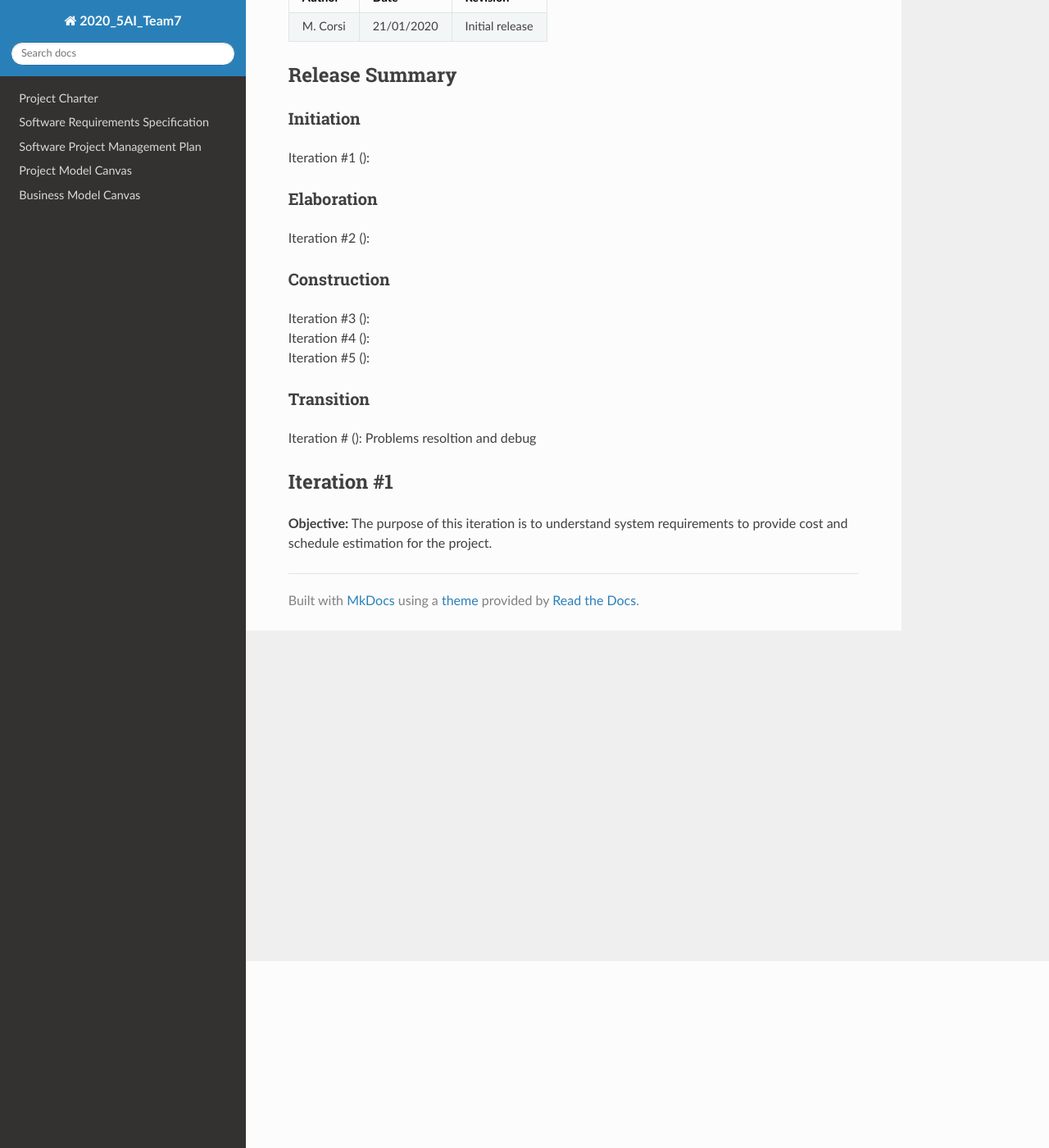
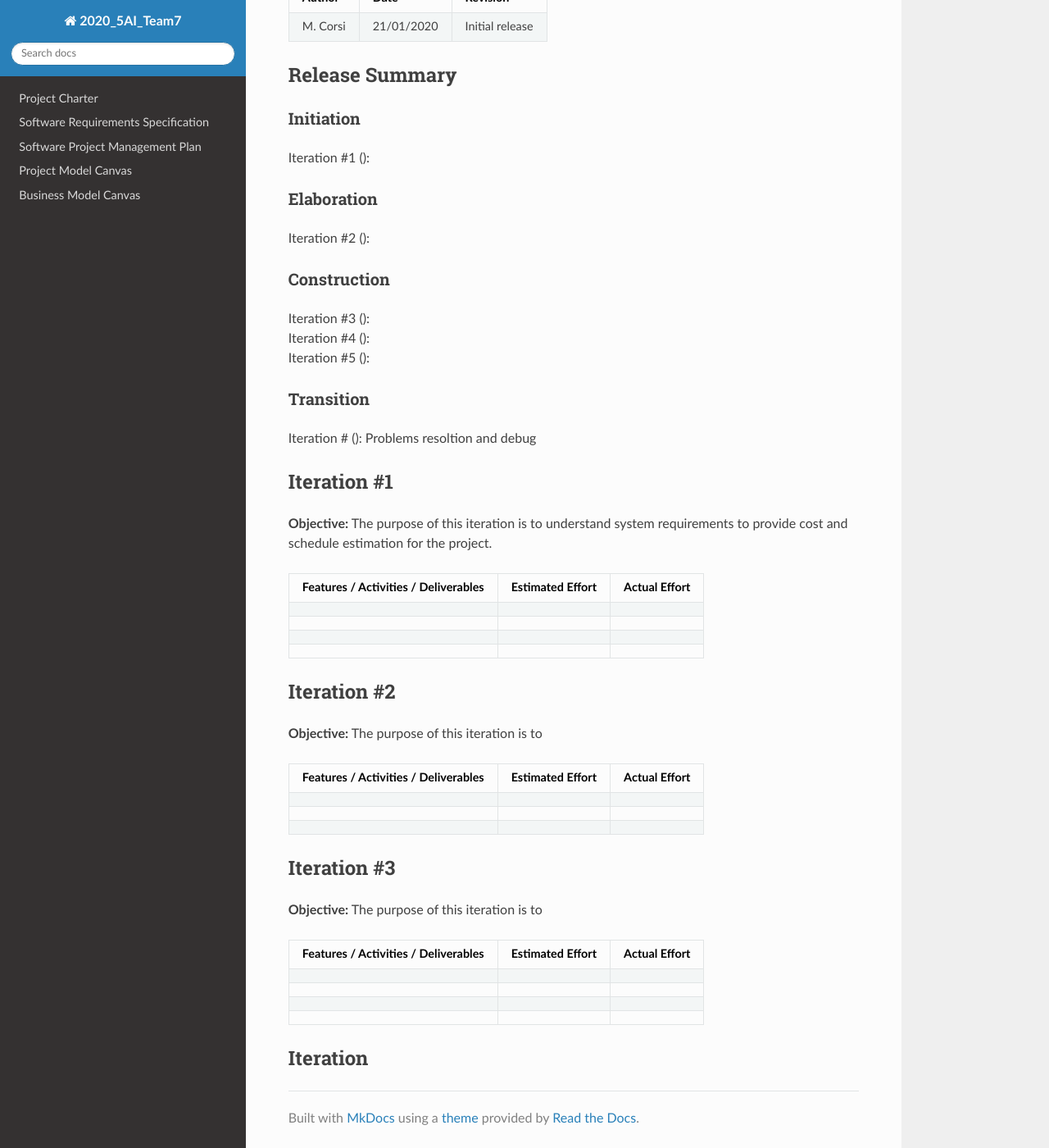
Before and after one commit to Fr0stBob/2020-5Ai-team7-Corsi, an MkDocs documentation site: the page built from docs/Release Plan.md, in a window 1280 px wide and 1400 px high, scrolled down 228 px. Shown: the whole window at 82% size. Built offline with MkDocs 1.6.1, drawn with Linux system fonts in a browser that asks for light colours; nearby versions of some CDN libraries.

Commit message:
Update Release Plan.md

```diff
--- a/docs/Release Plan.md
+++ b/docs/Release Plan.md
@@ -20,3 +20,31 @@ Iteration # (): Problems resoltion and debug
 
 ## Iteration #1
 **Objective:** The purpose of this iteration is to understand system requirements to provide cost and schedule estimation for the project.
+
+| Features / Activities / Deliverables | Estimated Effort | Actual Effort |
+| --- | --- | --- |
+|  |  |  |
+|  |  |  |
+|  |  |  |
+|  |  |  |
+
+## Iteration #2
+**Objective:** The purpose of this iteration is to
+
+| Features / Activities / Deliverables | Estimated Effort | Actual Effort |
+| --- | --- | --- |
+|  |  |  |
+|  |  |  |
+|  |  |  |
+
+## Iteration #3
+**Objective:** The purpose of this iteration is to
+
+| Features / Activities / Deliverables | Estimated Effort | Actual Effort |
+| --- | --- | --- |
+|  |  |  |
+|  |  |  |
+|  |  |  |
+|  |  |  |
+
+## Iteration #
```
